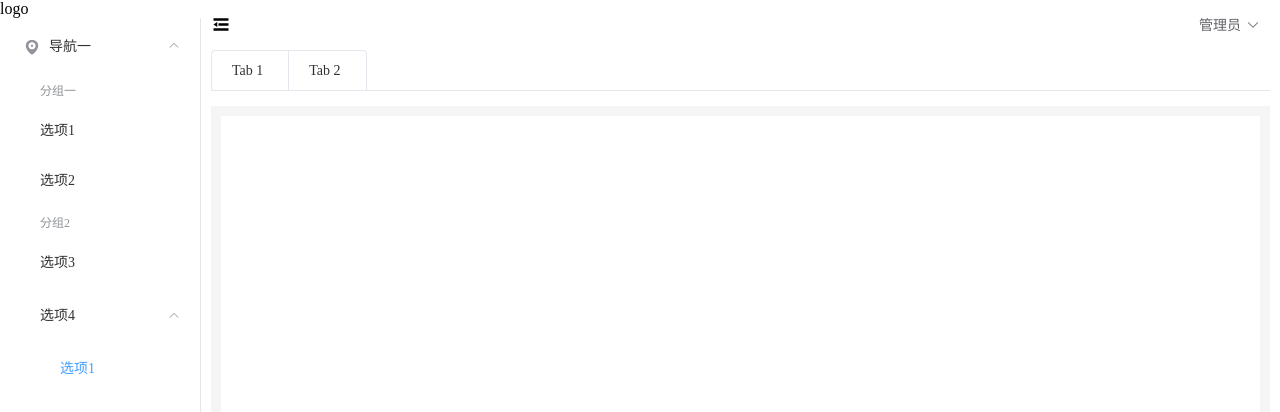
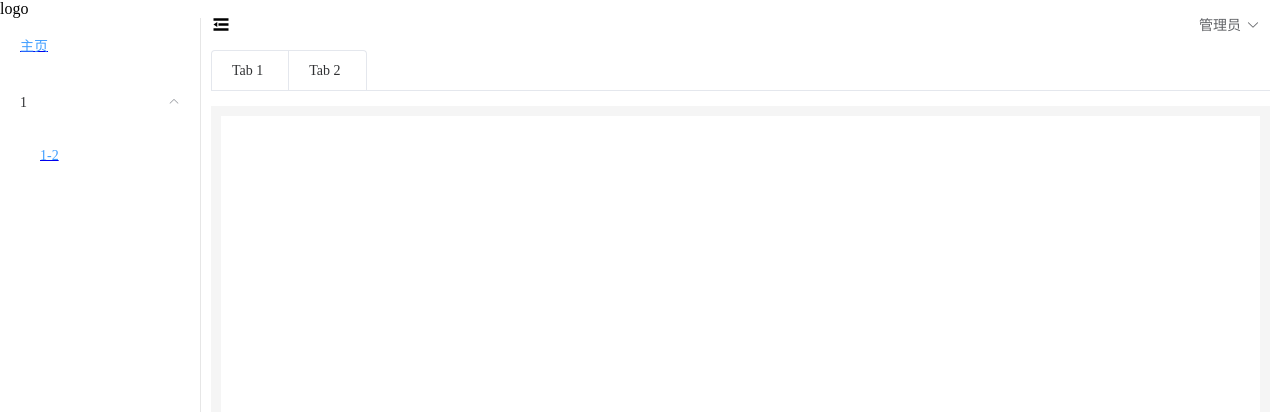
Before and after one commit to hellozdq/vue3-admin-ts, a Vue app: page / in a window 1280 px wide. Shown: the top 412 px of the page. Built offline with nearby package versions, Linux system fonts and the light colour scheme.

Commit message:
更新 -侧边栏

```diff
--- /dev/null
+++ b/src/layout/Sidebar/SidebarItem.vue
@@ -0,0 +1,41 @@
+<template>
+    <router-link v-if="!item.children" :to="{ path: item.path }">
+        <el-menu-item>
+            <i :class="item.meta.icon"></i>
+            <span>{{item.meta.title}}</span>
+        </el-menu-item>
+    </router-link>
+    <el-submenu v-else :index="item.path">
+        <template #title>
+            <i :class="item.meta.icon"></i>
+            <span>{{item.meta.title}}</span>
+        </template>
+        <sidebar-item
+            v-for="child in item.children"
+            :key="child.path"
+            :is-nest="true"
+            :item="child"
+            :base-path="child.path"
+            class="nest-menu"
+        />
+
+    </el-submenu>
+</template>
+
+<script lang="ts">
+import { defineComponent } from "vue";
+
+export default defineComponent({
+    name:"SidebarItem",
+    props:{
+        item: {
+            type: Object,
+            default: {}
+        },
+        basePath: {
+            type: String,
+            default: ""
+        }
+    }
+})
+</script>
--- a/src/layout/Sidebar/index.vue
+++ b/src/layout/Sidebar/index.vue
@@ -2,31 +2,19 @@
 <template>
 <div>
   <div>logo</div>
-  <el-menu default-active="1-4-1" class="el-menu-vertical-demo" @open="handleOpen" @close="handleClose" :collapse="isCollapse">
-    <el-submenu index="1">
-      <template #title>
-        <i class="el-icon-location"></i>
-        <span>导航一</span>
-      </template>
-      <el-menu-item-group>
-        <template #title>分组一</template>
-        <el-menu-item index="1-1">选项1</el-menu-item>
-        <el-menu-item index="1-2">选项2</el-menu-item>
-      </el-menu-item-group>
-      <el-menu-item-group title="分组2">
-        <el-menu-item index="1-3">选项3</el-menu-item>
-      </el-menu-item-group>
-      <el-submenu index="1-4">
-        <template #title>选项4</template>
-        <el-menu-item index="1-4-1">选项1</el-menu-item>
-      </el-submenu>
-    </el-submenu>
+  <el-menu default-active="1-4-1" class="el-menu-vertical-demo" :collapse="isCollapse">
+    <sidebar-item v-for="item in menus" :key="item.path" :item="item" :base-path="item.path" />
   </el-menu>
 </div>
 
 </template>
 
 <script lang="ts">
+// const path = require("path");
+
+// import path from 'path';
+// console.log(path.resolve("/a","b"));
+
 import { defineComponent, computed } from "vue";
 import { useRoute } from "vue-router"
 import { useStore } from "vuex"
@@ -34,16 +22,22 @@ import router from '../../router/index'
 // import router from '../../router/index.ts'
 // import router from "@/router/index"
 // import router from "@/router/index.ts"
-console.log("router")
-console.log(router)
+
+import SidebarItem from './SidebarItem.vue'
 
 export default defineComponent({
+  components:{
+    SidebarItem
+  },
   setup(){
       const store = useStore();
       const route = useRoute();
       const isCollapse = computed(() => {
           return  store.state.layout.isCollapse;
       })
+
+      const menus = router.options.routes;
+      console.log(menus)
 
 
       const handleOpen = (key, keyPath) => {
@@ -52,7 +46,9 @@ console.log(router)
       const handleClose = (key, keyPath) =>{
           console.log(key, keyPath);
       }
-        return {isCollapse,handleOpen,handleClose}
+
+
+      return {isCollapse, handleOpen, handleClose, menus}
   }
 })
 </script>
--- a/src/router/index.ts
+++ b/src/router/index.ts
@@ -5,7 +5,32 @@ export default createRouter({
     routes: [
         {
             path: '/',
-            component:() => import('../views/home/index.vue')
+            component:() => import('../views/home/index.vue'),
+            name:"Home",
+            meta:{
+                title: "主页",
+                hidden: false
+            },
+        },
+        {
+            path: '/home',
+            component:() => import('../views/home/index.vue'),
+            name:"Home1",
+            meta:{
+                title: "1",
+                hidden: false
+            },
+            children:[
+                {
+                    path: 'about',
+                    component:() => import('../views/home/index.vue'),
+                    name:"About",
+                    meta:{
+                        title: "1-2",
+                        hidden: false
+                    },
+                },
+            ]
         }
     ]
 })
```
Lines whose indentation alone changed are shown as unchanged.
